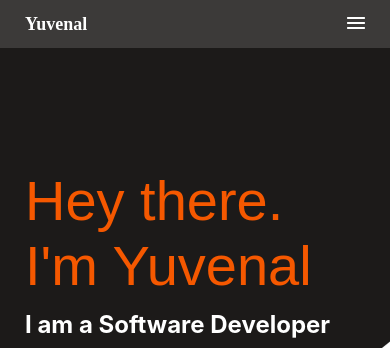
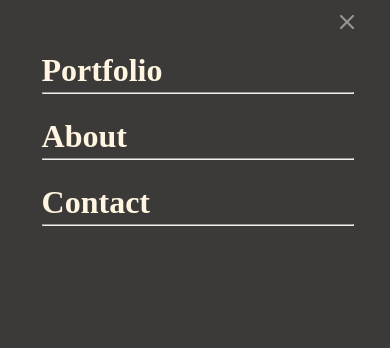
Before and after one commit to yuvenalmash/portfolio-1, a website: page index.html in a window 390 px wide. Both pictures are taken after a click on the link 356 px from the left and 24 px from the top of the page. Shown: the top 348 px of the page. Drawn offline with Linux system fonts and the light colour scheme.

Commit message:
add mobile menu

```diff
--- a/css/style.css
+++ b/css/style.css
@@ -3,6 +3,7 @@ body {
   padding: 0;
   margin: 0;
   min-width: 375px;
+  scroll-behavior: smooth;
 }
 
 .main-container {
@@ -43,6 +44,44 @@ body {
 
 .navbar-menu {
   display: none;
+}
+
+/* Menu Nav */
+.menu {
+  height: 80vh;
+  min-width: 80%;
+  padding: 10.66%;
+  padding-top: 0%;
+  display: none;
+  position:absolute;
+  background: #3C3A39;
+  text-decoration: none;
+}
+
+.menu-nav {
+  height: 48px;
+  display: flex;
+  justify-content: flex-end;
+  align-items: center;
+}
+
+.menu ul {
+  display: flex;
+  flex-direction: column;
+  padding: 0%;
+  gap: 20px;
+}
+
+.menu ul li {
+  list-style: none;
+  font-weight: 700;
+  font-size: 32px;
+  line-height: 44px;
+}
+
+.menu a {
+  text-decoration: none;
+  color: #FFF5E1;
 }
 
 /* Headline */
@@ -194,7 +233,7 @@ a:hover {
   gap: 12px;
 }
 
-.textblock-tags > li {
+.textblock-tags>li {
   background: #fff;
   border: 1px solid #8993a4;
   padding: 10px 12px;
@@ -262,7 +301,7 @@ a:hover {
   padding-right: 5.42%;
 }
 
-.other-content-tags > li {
+.other-content-tags>li {
   padding: 10px;
   background: rgba(255, 255, 255, 0.24);
 }
@@ -349,7 +388,7 @@ a:hover {
   padding-bottom: 25px;
 }
 
-.about-bottom-items > ul > li {
+.about-bottom-items>ul>li {
   font-family: 'Inter', serif;
   font-style: normal;
   font-weight: 400;
@@ -358,11 +397,11 @@ a:hover {
   text-align: center;
 }
 
-.about-bottom > ul {
+.about-bottom>ul {
   padding: 0%;
 }
 
-.about-bottom-items > ul {
+.about-bottom-items>ul {
   line-height: 30px;
   padding: 0%;
 }
@@ -398,7 +437,7 @@ a:hover {
   color: #172b4d;
 }
 
-.form-section-form > form {
+.form-section-form>form {
   display: flex;
   flex-direction: column;
   gap: 24px;
@@ -446,6 +485,7 @@ a:hover {
 
 /* *************************************** */
 @media only screen and (min-width: 768px) {
+
   /* Navbar */
   .navbar {
     height: 72px;
@@ -481,6 +521,10 @@ a:hover {
   #nav-mail-icon {
     width: 20px;
     height: 20px;
+  }
+
+  .menu {
+    display: none;
   }
 
   /* Headline */
@@ -665,7 +709,7 @@ a:hover {
     gap: 100px;
   }
 
-  .about-bottom-items > ul > li {
+  .about-bottom-items>ul>li {
     font-weight: 400;
     font-size: 22px;
     line-height: 43px;
--- a/index.html
+++ b/index.html
@@ -5,6 +5,7 @@
   <meta charset="UTF-8">
   <meta name="viewport" content="width=device-width, initial-scale=1.0">
   <link rel="stylesheet" href="css/style.css">
+  <script src="script.js"></script>
   <title>Yuvenal's Portfolio</title>
 </head>
 
@@ -14,7 +15,7 @@
     <!-- Navbar -->
     <div class="navbar">
       <a id="logo-text" href="#">Yuvenal</a>
-      <a class="nav-menu-icon" href="#"><img id="navbar-menu-icon" src="icons/menu/Union.png" alt="menu"></a>
+      <a class="nav-menu-icon" onclick="show_menu()"><img id="navbar-menu-icon" src="icons/menu/Union.png" alt="menu"></a>
       <ul class="navbar-menu">
         <li><a class="nav-menu-button" href="#">Portfolio</a></li>
         <li><a class="nav-menu-button" href="#">About</a></li>
@@ -25,8 +26,23 @@
       </ul>
     </div>
 
+    <!-- Menu -->
+    <div class="menu" id="menu-box">
+      <div class="menu-nav">
+        <a onclick="close_menu()"><img src="icons/close/Icon.png" alt="close"></a>
+      </div>
+      <ul>
+        <li><a href="#works_section">Portfolio</a>
+        <hr></li>
+        <li><a onclick="scrollIntoView('#about_section')">About</a>
+        <hr></li>
+        <li><a onclick="scrollIntoView('#contact_section')">Contact</a>
+        <hr></li>
+      </ul>
+    </div>
+
     <!-- Headline -->
-    <div class="headline">
+    <div class="headline" id="headline">
       <div class="headline-text">
         <h1 id="primary-text">Hey there.<br> I'm Yuvenal</h1>
         <h2 id="supporting-text">I am a Software Developer</h2>
@@ -51,7 +67,7 @@
     </div>
 
     <!-- Recent Works -->
-    <div class="works">
+    <div class="works" id="works_section">
       <header class="works-header">
         <h1 class="works-title">My Recent Works</h1>
         <hr class="works-header-hr">
@@ -137,7 +153,7 @@
     </div>
 
     <!-- About -->
-    <div class="about">
+    <div class="about" id="about_section">
       <div class="about-top">
         <h1 class="about-primary-text">About me</h1>
         <p class="about-description">Hello I’m a software developer! I can help you build a product , feature or website
@@ -192,7 +208,7 @@
     </div>
 
     <!-- Form Section -->
-    <div class="form-section">
+    <div class="form-section" id="contact_section">
       <div class="form-section-text">
         I'm always interested in hearing about new projects, so if you'd like to chat please get in touch.
       </div>
--- /dev/null
+++ b/script.js
@@ -0,0 +1,22 @@
+function show_menu() {
+  var menuBox = document.getElementById('menu-box');
+  if (menuBox.style.display == "block") { // if is menuBox displayed, hide it
+    menuBox.style.display = "none";
+  }
+  else { // if is menuBox hidden, display it
+    menuBox.style.display = "block";
+  }
+}
+
+function close_menu() {
+  var menuBox = document.getElementById('menu-box');
+  menuBox.style.display = "none"
+}
+
+function scrollIntoView(element_id) {
+  var menuBox = document.getElementById('menu-box');
+  menuBox.style.display = "none"
+
+  var element = document.getElementById(element_id);
+  element.scrollIntoView();
+}
```
